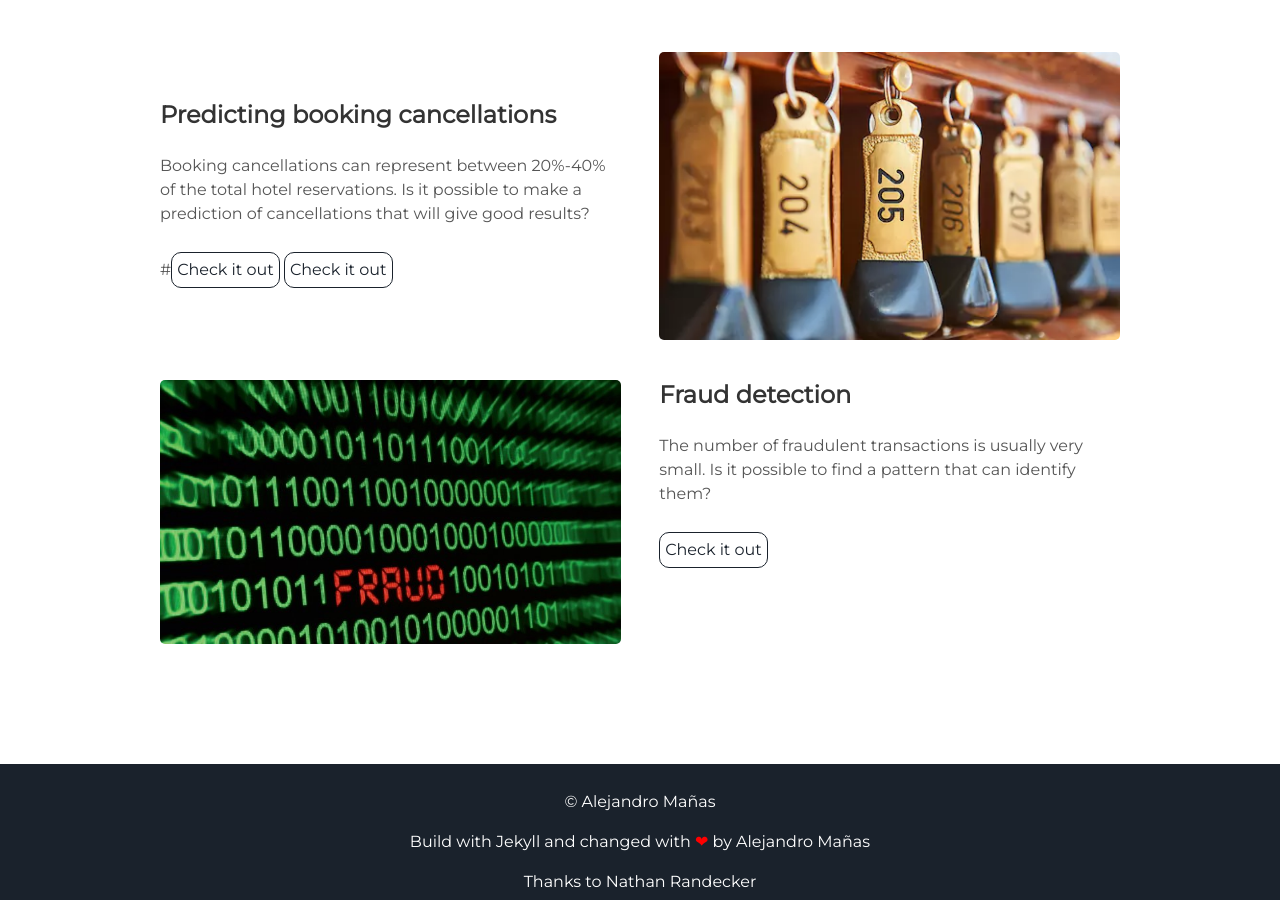
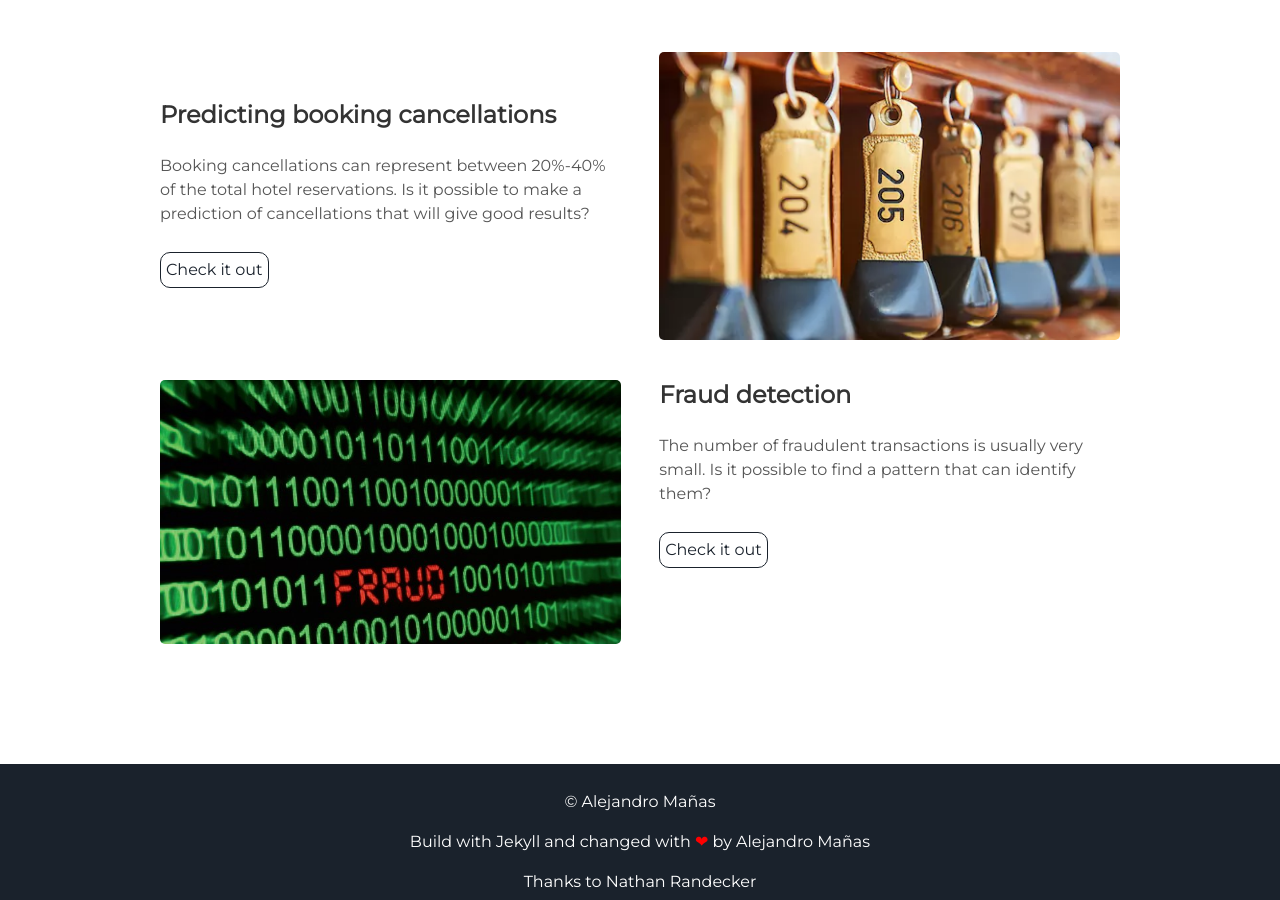
Before and after one commit to alejandromanas/alejandromanas.github.io, a Jekyll site: the page built from index.html, in a window 1280 px wide and 900 px high, scrolled down 1664 px. Built offline with Jekyll 4.4.1, drawn with Linux system fonts in a browser that asks for light colours.

Commit message:
Update projects.html

```diff
--- a/_includes/projects.html
+++ b/_includes/projects.html
@@ -10,7 +10,7 @@
     <p>Booking cancellations can represent between 20%-40% of the total hotel reservations. Is it possible to make a prediction of cancellations that will give good results?</p>
    	<ul>
     </ul>
-	 #<a class="project-link" href="https://github.com/alejandromanas/GoogleColab_public/blob/master/bookings/code/bookings.ipynb">Check it out</a>
+	 <!--<a class="project-link" href="https://github.com/alejandromanas/GoogleColab_public/blob/master/bookings/code/bookings.ipynb">Check it out</a>-->
 	 <a class="project-link" href="">Check it out</a>
   </div>
 </div>
```
